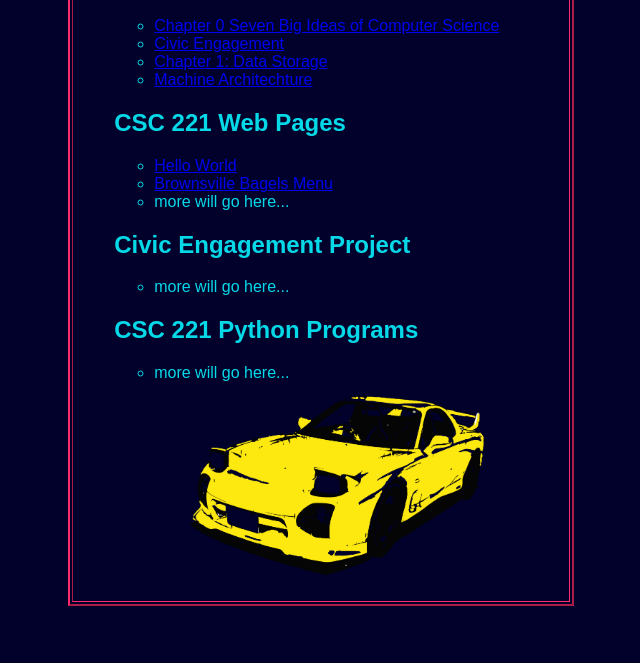
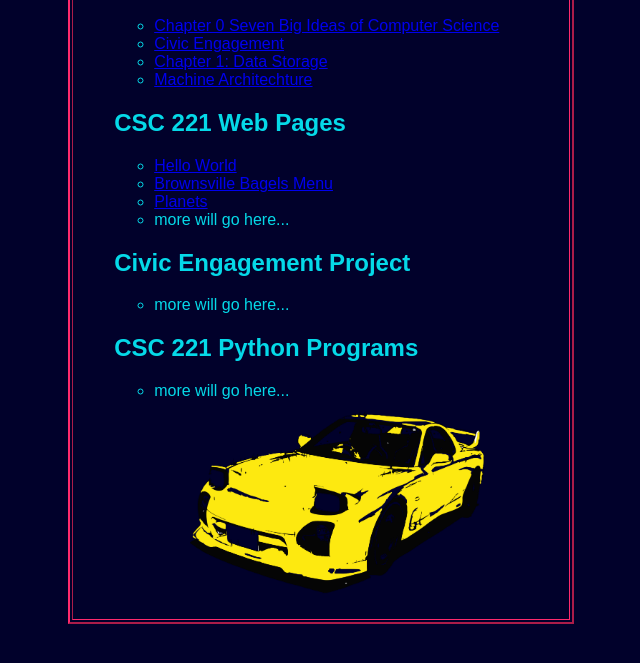
Before and after one commit to milesmaitland/milesmaitland.github.io, a plain HTML site: page index.html in a window 1280 px wide. Shown: the part 125-788 px from the top of the page, without its empty margins (319-959 px from the left). Drawn offline with Linux system fonts and the light colour scheme.

Commit message:
Update index.html

```diff
--- a/index.html
+++ b/index.html
@@ -25,6 +25,7 @@
 <ul>
     <li><a href ="helloworld.html"> Hello World </a></li>
     <li><a href ="brownsvillebagel.html"> Brownsville Bagels Menu</a></li>
+    <li><a href ="planets.html"> Planets</a></li>
     <li>more will go here...</li>
 </ul>
 
```
